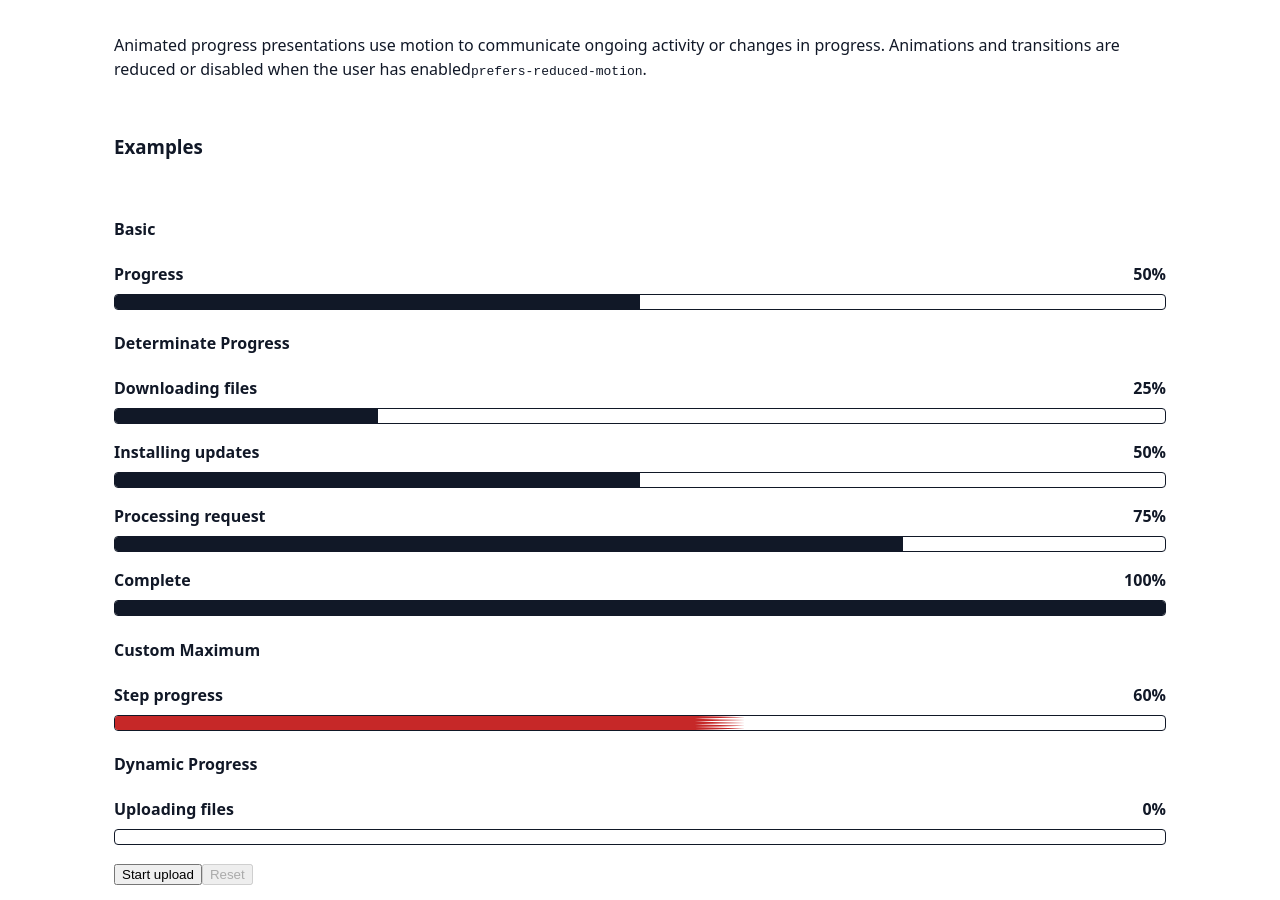
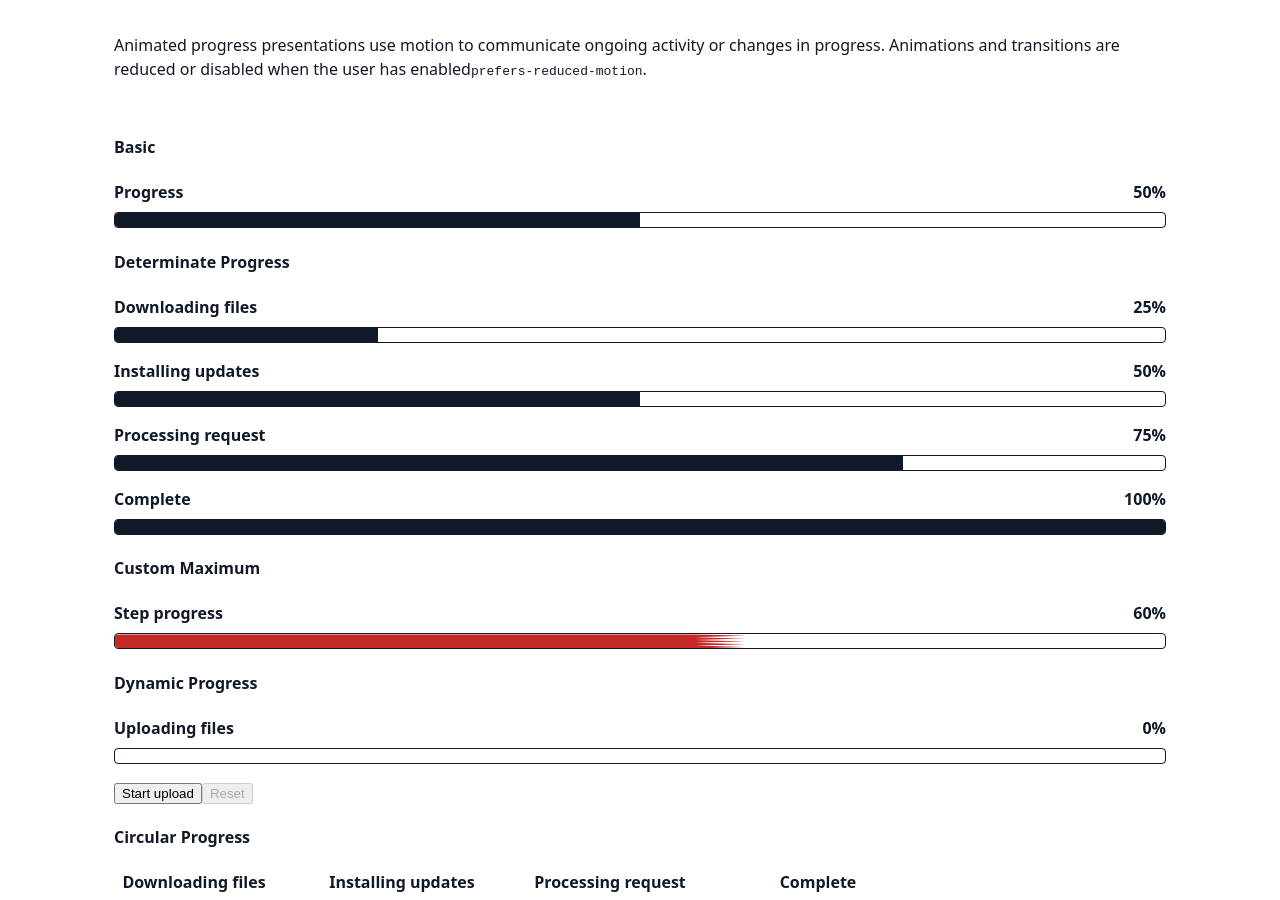
Before and after one commit to rpcorr/accessible-templates, a React (Vite) app: page /progress-indicator in a window 1280 px wide. Shown: the part 2120-3020 px from the top of the page. Built offline with nearby package versions, Linux system fonts and the light colour scheme.

Commit message:
remove Example heading from ProgressIndicatorPage

```diff
--- a/src/pages/ProgressIndicatorPage.tsx
+++ b/src/pages/ProgressIndicatorPage.tsx
@@ -111,8 +111,6 @@ export function ProgressIndicatorPage() {
         </p>
       </div>
 
-      <h3>Examples</h3>
-
       <ProgressIndicatorExamples />
     </PageLayout>
   );
```
